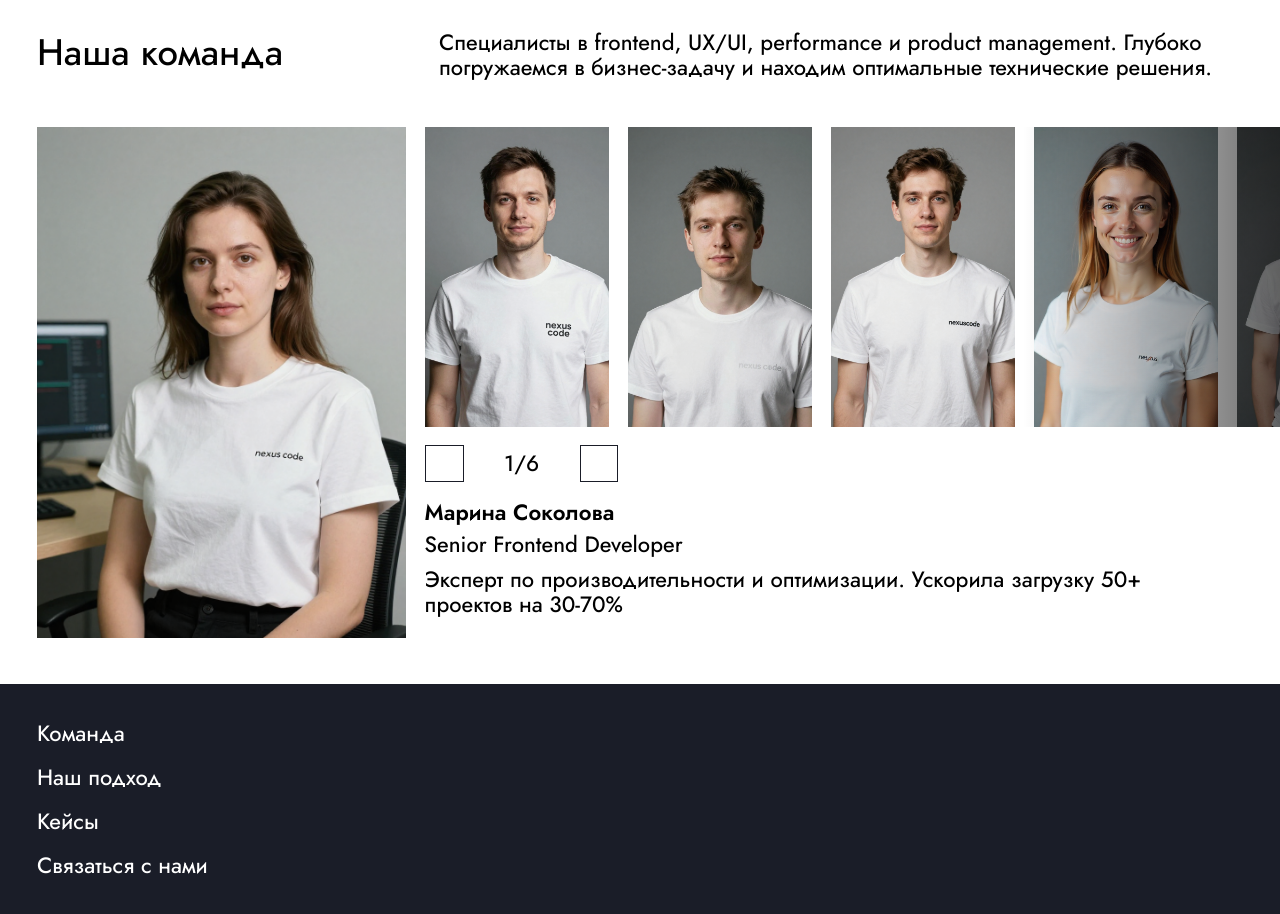
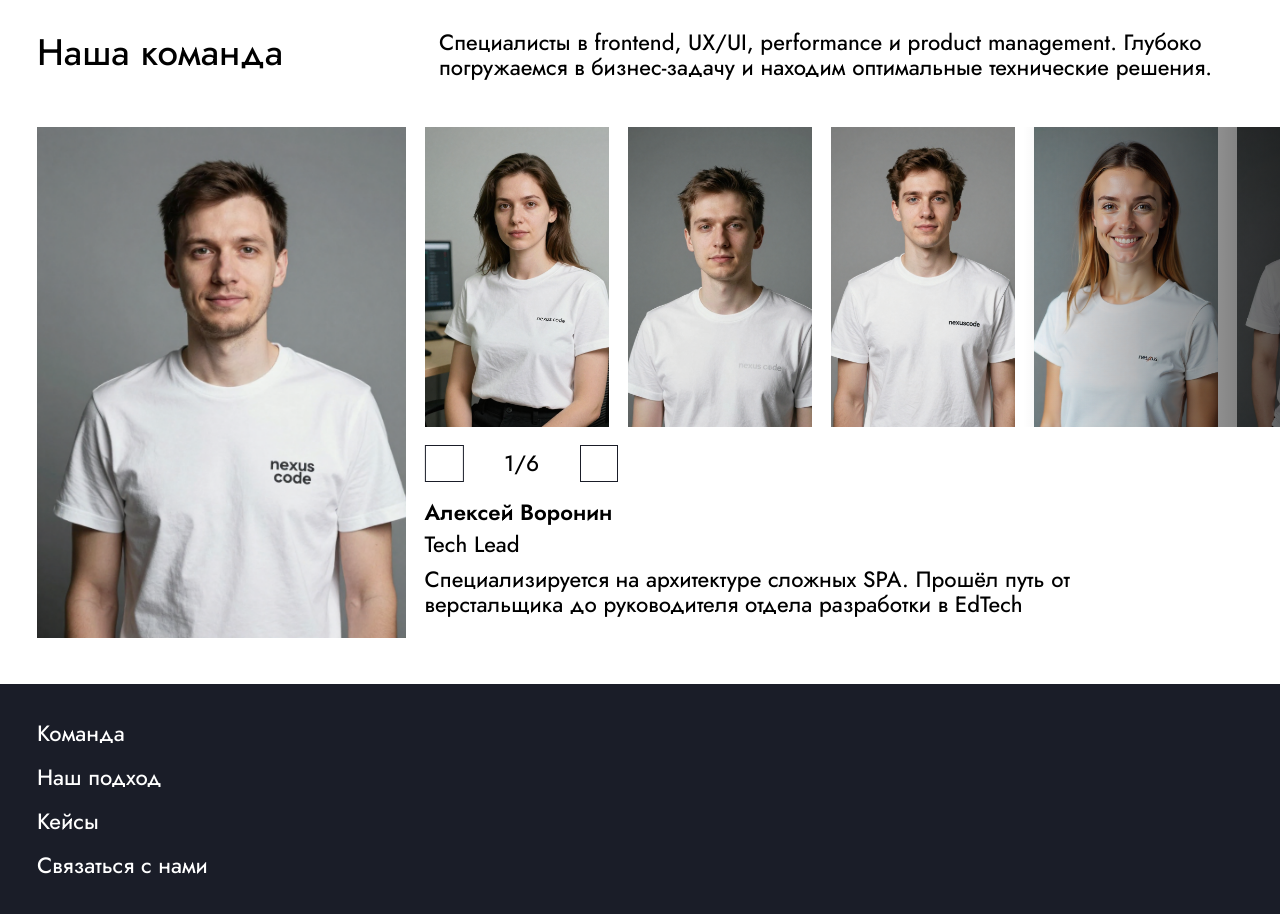
Before and after one commit to linawashere/nexus-code, a React (Vite) app: page / in a window 1280 px wide. Shown: the part 6960-7874 px from the top of the page. Built offline with nearby package versions, Linux system fonts and the light colour scheme.

Commit message:
feat: add cyclic navigation

```diff
--- a/src/assets/components/Team/Team.scss
+++ b/src/assets/components/Team/Team.scss
@@ -149,6 +149,10 @@
                 width: 3rem;
                 height: 3rem;
             }
+
+            &--prev {
+                transform: scaleX(-1);
+            }
         }
     }
 
--- a/src/assets/components/Team/Team.tsx
+++ b/src/assets/components/Team/Team.tsx
@@ -64,7 +64,7 @@ const Team = () => {
         }
     ]
 
-    const [currentSlide, setCurrentSlide] = useState(1);
+    const [currentSlide, setCurrentSlide] = useState(0);
 
     return (
         <div className="team" id="team">
@@ -83,7 +83,7 @@ const Team = () => {
                 <div className="team__slider-right">
                     <div className="team__gallery">
                             {TeamMembers.map(member => {
-                                if (member.id - 1 === currentSlide) return null;
+                                if (member.id === currentSlide + 1) return null;
 
                                 return (
                                     <div
@@ -106,12 +106,13 @@ const Team = () => {
                             team__pagination-btn--prev
                         "
                             onClick={() => {
-                                setCurrentSlide(prev => Math.max(prev - 1, 1))
+                                setCurrentSlide(prev => prev === 0 ? TeamMembers.length - 1 : prev - 1)
                             }}
                         >
+                             <img src="./images/arrow.png" alt="button prev" />
                         </button>
                         <span className="team__pagination-counter">
-                            {currentSlide}/6
+                            {currentSlide + 1}/6
                         </span>
                         <button
                             className="
@@ -119,10 +120,10 @@ const Team = () => {
                             team__pagination-btn--next
                         "
                             onClick={() => {
-                                setCurrentSlide(prev => Math.min(prev + 1, TeamMembers.length - 1))
+                                setCurrentSlide(prev => prev === TeamMembers.length - 1 ? 0 : prev + 1)
                             }}
                         >
-                            <img src="/images/arrow.png" alt="button next" />
+                            <img src="./images/arrow.png" alt="button next" />
                         </button>
                     </div>
                     <div className="team__info">
```
